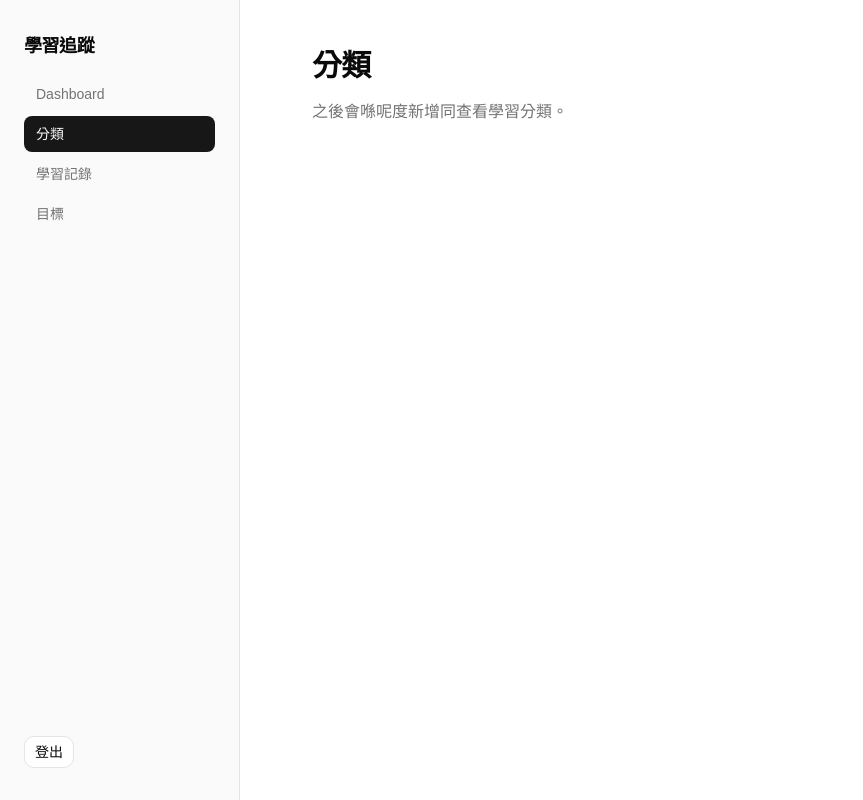
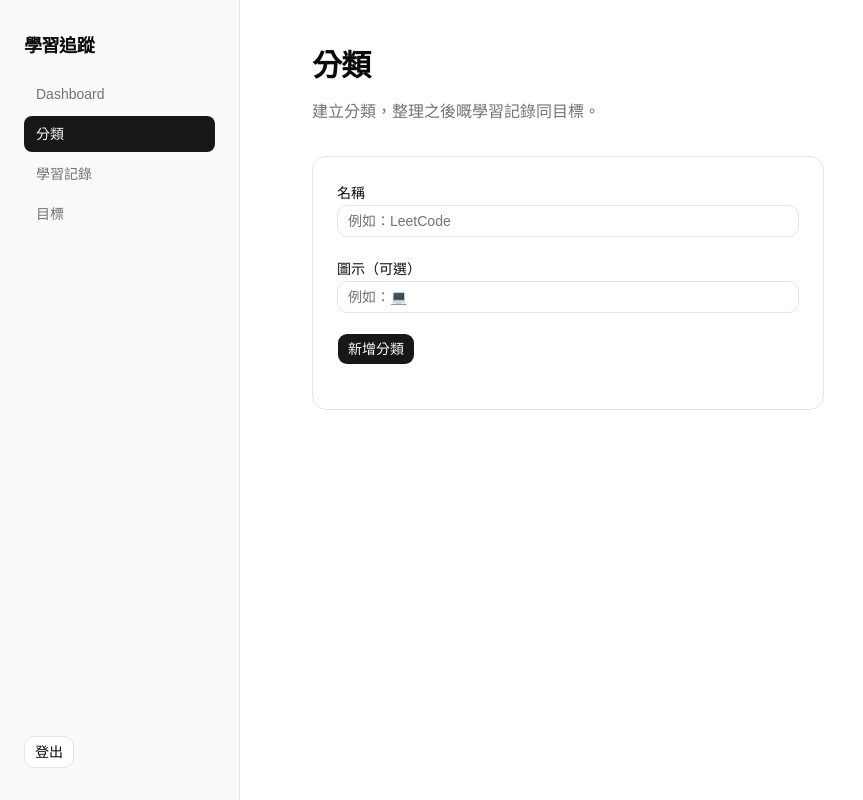
Before and after one commit to EddyChan1129/progress-tracker, a Next.js app: page /categories in a window 1280 px wide. Shown: the whole page, without its empty margins (0-863 px from the left). Built offline with nearby package versions, Linux system fonts and the light colour scheme; no server answers; sample sign-in values are in the browser's storage.

Commit message:
feat:task14 - add category

```diff
--- a/src/app/(app)/categories/page.tsx
+++ b/src/app/(app)/categories/page.tsx
@@ -1,8 +1,11 @@
+import { CategoryForm } from "@/features/categories/components/category-form";
+
 export default function CategoriesPage() {
   return (
     <section>
       <h1 className="text-3xl font-semibold tracking-tight">分類</h1>
-      <p className="mt-4 text-muted-foreground">之後會喺呢度新增同查看學習分類。</p>
+      <p className="mt-4 text-muted-foreground">建立分類，整理之後嘅學習記錄同目標。</p>
+      <CategoryForm />
     </section>
   );
 }
--- /dev/null
+++ b/src/components/ui/input.tsx
@@ -0,0 +1,18 @@
+import * as React from "react"
+import { cn } from "cn"
+
+function Input({ className, type, ...props }: React.ComponentProps<"input">) {
+  return (
+    <input
+      type={type}
+      data-slot="input"
+      className={cn(
+        "h-8 w-full min-w-0 rounded-lg border border-input bg-transparent px-2.5 py-1 text-base transition-colors outline-none file:inline-flex file:h-6 file:border-0 file:bg-transparent file:text-sm file:font-medium file:text-foreground placeholder:text-muted-foreground focus-visible:border-ring focus-visible:ring-3 focus-visible:ring-ring/50 disabled:pointer-events-none disabled:cursor-not-allowed disabled:bg-input/50 disabled:opacity-50 aria-invalid:border-destructive aria-invalid:ring-3 aria-invalid:ring-destructive/20 md:text-sm dark:bg-input/30 dark:disabled:bg-input/80 dark:aria-invalid:border-destructive/50 dark:aria-invalid:ring-destructive/40",
+        className
+      )}
+      {...props}
+    />
+  )
+}
+
+export { Input }
--- /dev/null
+++ b/src/features/categories/components/category-form.tsx
@@ -0,0 +1,98 @@
+"use client";
+
+import { zodResolver } from "@hookform/resolvers/zod";
+import { useState } from "react";
+import { useForm } from "react-hook-form";
+
+import { Button } from "@/components/ui/button";
+import { Input } from "@/components/ui/input";
+import {
+  categorySchema,
+  type CategoryInput,
+} from "@/features/categories/schemas/category.schema";
+import { createCategory } from "@/features/categories/services/category.service";
+
+export function CategoryForm() {
+  const [successMessage, setSuccessMessage] = useState("");
+  const {
+    register,
+    handleSubmit,
+    reset,
+    setError,
+    formState: { errors, isSubmitting },
+  } = useForm<CategoryInput>({
+    resolver: zodResolver(categorySchema),
+    defaultValues: { name: "", icon: "" },
+  });
+
+  async function onSubmit(input: CategoryInput) {
+    setSuccessMessage("");
+
+    try {
+      await createCategory(input);
+      reset();
+      setSuccessMessage("分類已新增。");
+    } catch {
+      setError("root", { message: "新增分類失敗，請再試一次。" });
+    }
+  }
+
+  return (
+    <form
+      className="mt-8 max-w-lg space-y-5 rounded-xl border bg-card p-6"
+      noValidate
+      onSubmit={handleSubmit(onSubmit)}
+    >
+      <div className="space-y-2">
+        <label className="text-sm font-medium" htmlFor="category-name">
+          名稱
+        </label>
+        <Input
+          aria-describedby={errors.name ? "category-name-error" : undefined}
+          aria-invalid={Boolean(errors.name)}
+          id="category-name"
+          maxLength={50}
+          placeholder="例如：LeetCode"
+          {...register("name")}
+        />
+        {errors.name ? (
+          <p className="text-sm text-destructive" id="category-name-error">
+            {errors.name.message}
+          </p>
+        ) : null}
+      </div>
+
+      <div className="space-y-2">
+        <label className="text-sm font-medium" htmlFor="category-icon">
+          圖示（可選）
+        </label>
+        <Input
+          aria-describedby={errors.icon ? "category-icon-error" : undefined}
+          aria-invalid={Boolean(errors.icon)}
+          id="category-icon"
+          maxLength={10}
+          placeholder="例如：💻"
+          {...register("icon")}
+        />
+        {errors.icon ? (
+          <p className="text-sm text-destructive" id="category-icon-error">
+            {errors.icon.message}
+          </p>
+        ) : null}
+      </div>
+
+      <Button disabled={isSubmitting} type="submit">
+        {isSubmitting ? "新增中…" : "新增分類"}
+      </Button>
+
+      <div aria-live="polite">
+        {errors.root ? (
+          <p className="text-sm text-destructive">{errors.root.message}</p>
+        ) : null}
+        {successMessage ? (
+          <p className="text-sm text-emerald-700">{successMessage}</p>
+        ) : null}
+      </div>
+    </form>
+  );
+}
```
Also changed, not shown: 1 other file (tests, documents, lock files or other folders).
